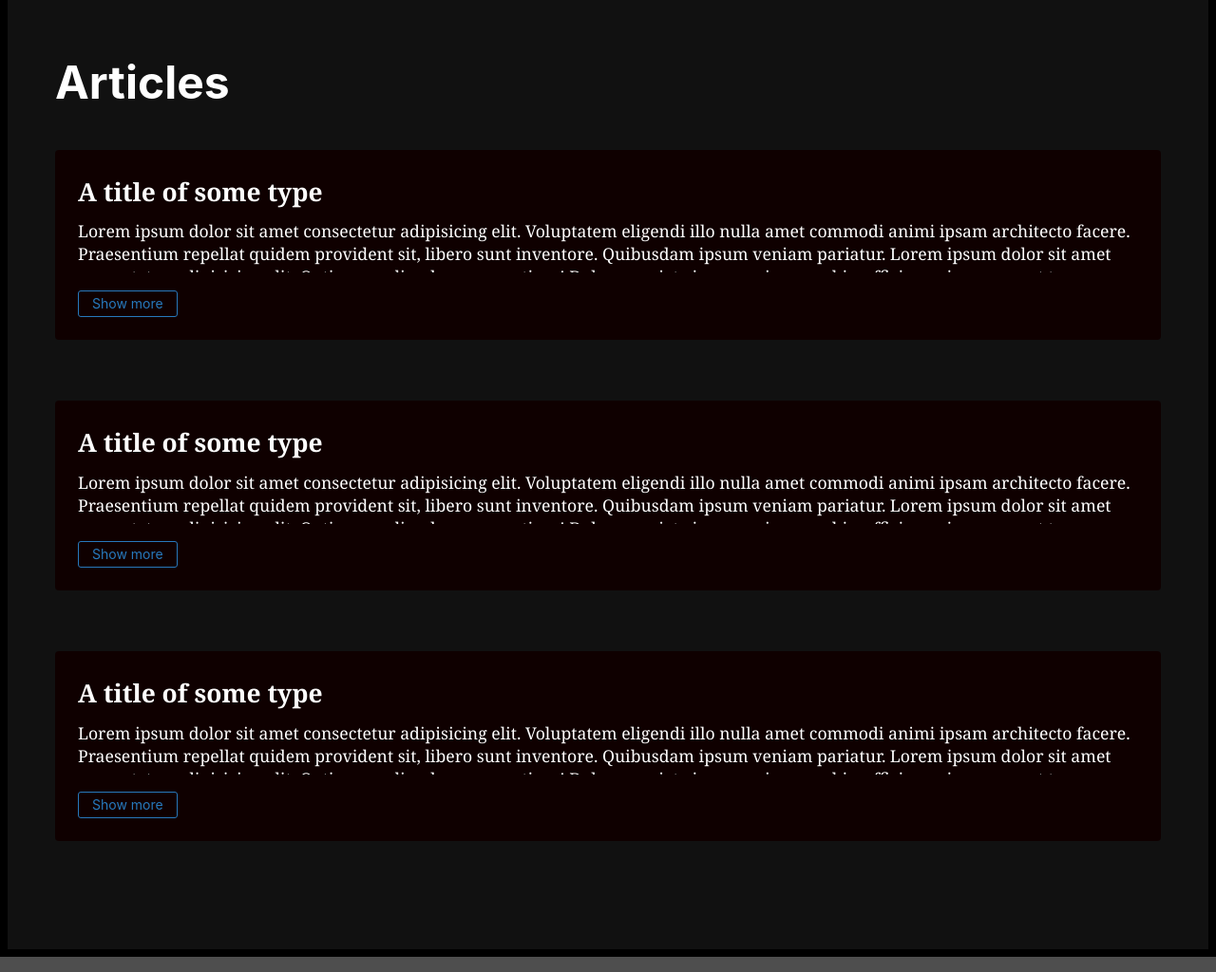
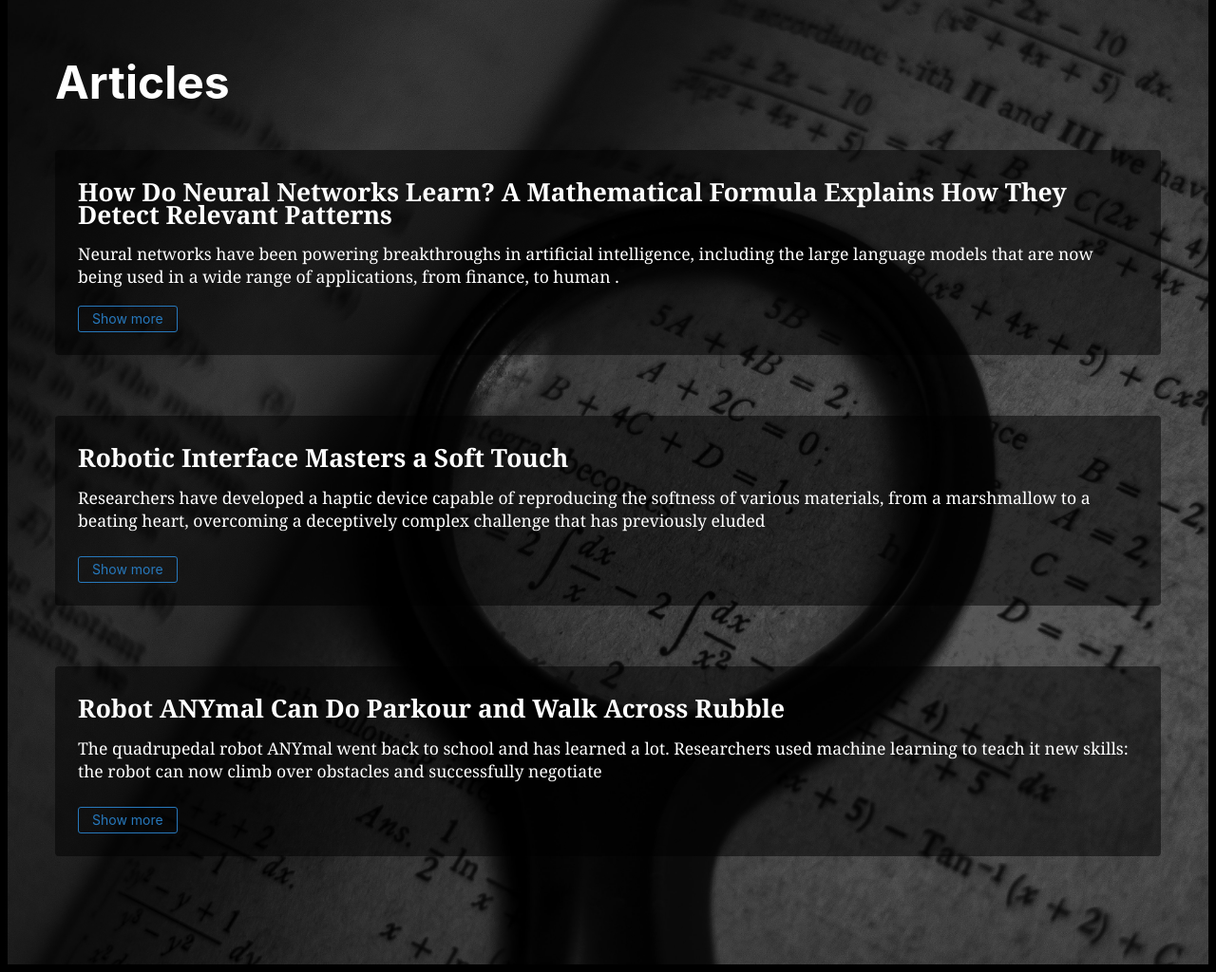
Before and after one commit to Anshuman265/DjangoWebsite, a Django app: page /releases in a window 1280 px wide. Shown: the part 909-1933 px from the top of the page at 95% size. Run offline with Django 5.2, Linux system fonts and the light colour scheme.

Commit message:
Code templated

```diff
--- a/home/static/css/home.css
+++ b/home/static/css/home.css
@@ -78,7 +78,7 @@ nav {
     position: fixed;
     left: 0;
     right: 0;
-    width: 38rem;
+    width: 50rem;
     margin: 0 auto;
     top: 7rem;
     background-color: rgba(255,255,255,.05);
--- /dev/null
+++ b/home/templates/home/base.html
@@ -0,0 +1,15 @@
+{% load static %}
+<!DOCTYPE html>
+<html>
+    <head>
+        <meta charset="utf-8">
+        <meta http-equiv="X-UA-Compatible" content="IE=edge">
+        <meta name="viewport" content="width=device-width, initial-scale=1.0">
+        <title>CeleritasAI</title>
+    </head>
+    <body>
+        {% include 'home/components/nav.html' %}
+        {% block content %} {% endblock %}
+        {% block custom_js %}{% endblock %}
+    </body>
+</html>
--- /dev/null
+++ b/home/templates/home/components/nav.html
@@ -0,0 +1,21 @@
+{%load static%}
+<link rel="stylesheet" href="{% static 'css/home.css' %}">
+<script src="{% static 'script/home.js' %}"></script>
+<!-- Bootstrap CSS -->
+<header id="myHeader" class="">
+    <img id="logo" src="{% static 'images/celeritas_black-removebg-preview.png' %}">
+  <path fill="#fff" fill-rule="evenodd" d="M502.8 0h211.8l-23 39.7-138.5 240L483 401H342.7L413 279.6 251.4 0h140.3L483 158.1 538.6 62 502.8 0Zm-201 279.6L140.1 0H0l231.7 401 70-121.4Z"/>
+</svg>
+    <nav>
+        <a href="{% url 'home:homepage' %}">Home</a>
+        <a href="#knowledge">Services</a>
+        <a href="#space">About Us</a>
+        <a href="{% url 'home:chatbot' %}">Our Products</a>
+        <a href="{% url 'home:release' %}">Press Releases</a>
+        <a href="#contactUs">Contact Us</a>
+        <button id="openmenu">
+            <span></span>
+            <span></span>
+        </button>
+    </nav>
+</header>
--- /dev/null
+++ b/home/templates/home/pages/pressRelease.html
@@ -0,0 +1,106 @@
+{%extends 'home/base.html'%}{% load static %}{%block content%}
+  <style>
+    .container {
+  max-width: 80rem;
+  margin: 2rem auto;
+
+  .block {
+    padding: 1.5rem;
+    border-radius: 4px;
+    margin-bottom: 4rem;
+    box-shadow: 0 1px 6px rgba(#613b1f, 0.2);
+    background: rgb(0, 0, 0, 0.5);
+  }
+
+  .content {
+    font-family: "Lucida Bright", Georgia, serif;
+    font-size: 1.1rem;
+    line-height: 1.5rem;
+    margin-bottom: 1rem;
+
+    h2 {
+      margin: 0.5rem 0;
+    }
+  }
+
+  a {
+    appearance: none;
+    color: #2779bd;
+    display: inline-flex;
+    align-items: center;
+    height: 26px;
+    text-decoration: none;
+    line-height: 26px;
+    padding: 0 14px;
+    font-size: 14px;
+    border-radius: 3px;
+    border: 1px solid #2779bd;
+
+    &:hover {
+      background: rgba(#2779bd, 0.1);
+    }
+  }
+}
+
+  .excerpt-hidden {
+    height: 3.5rem;
+    overflow: hidden;
+    position: relative;
+
+    &:after {
+      content: "";
+      position: absolute;
+      bottom: 0;
+      left: 0;
+      width: 100%;
+      height: 64px;
+    }
+  }
+
+  .excerpt-visible {
+    height: auto;
+    overflow: auto;
+  }
+</style>
+    <div id="page">
+        <section id="vision" style="background-image:url(https://assets.codepen.io/214624/vision.jpg);background-size: cover;background-repeat: no-repeat;">
+            <h1>Recent Articles Published in the AI space</h1>
+        </section>
+        <section style="background-image:url('home/static/images/knowledge.jpg');background-size: cover;background-repeat: no-repeat;">
+            <div style="z-index: 9999;" id="articles">
+                <h1 >Articles</h1>
+                <div class="container">
+                  <div class="block">
+                    <div class="content">
+                      <h2>How Do Neural Networks Learn? A Mathematical Formula Explains How They Detect Relevant Patterns</h2>
+                      <p>
+                        Neural networks have been powering breakthroughs in artificial intelligence, including the large language models that are now being used in a wide range of applications, from finance, to human .
+                      </p>
+                    </div>
+                    <a role="button" href="https://www.sciencedaily.com/releases/2024/03/240311205201.htm" class="js-show-more">Show more</a>
+                  </div>
+
+                   <div class="block">
+                    <div class="content">
+                      <h2>Robotic Interface Masters a Soft Touch</h2>
+                      <p class="js-excerpt excerpt-hidden">
+                        Researchers have developed a haptic device capable of reproducing the softness of various materials, from a marshmallow to a beating heart, overcoming a deceptively complex challenge that has previously eluded
+                      </p>
+                    </div>
+                      <a role="button" href="https://www.sciencedaily.com/releases/2024/03/240311173019.htm" class="js-show-more">Show more</a>
+                  </div>
+
+                   <div class="block">
+                    <div class="content">
+                      <h2>Robot ANYmal Can Do Parkour and Walk Across Rubble</h2>
+                      <p class="js-excerpt excerpt-hidden">
+                        The quadrupedal robot ANYmal went back to school and has learned a lot. Researchers used machine learning to teach it new skills: the robot can now climb over obstacles and successfully negotiate
+                      </p>
+                    </div>
+                    <a role="button" href="https://www.sciencedaily.com/releases/2024/03/240313185058.htm" class="js-show-more">Show more</a>
+                  </div>
+                </div>
+            </div>
+        </section>
+    </div>
+{% endblock %}
--- a/home/templates/home/pressRelease.html
+++ /dev/null
@@ -1,133 +0,0 @@
-{% load static %}
-<!DOCTYPE html>
-<html lang="en">
-<head>
-    <meta charset="UTF-8">
-    <meta name="viewport" content="width=device-width, initial-scale=1.0">
-    <title>CeleritasAI</title>
-	<link rel="stylesheet" href="{% static 'css/home.css' %}">
-	<script src="{% static 'script/home.js' %}"></script>
-  <style>
-    .container {
-  max-width: 80rem;
-  margin: 2rem auto;
-
-  .block {
-    padding: 1.5rem;
-    border-radius: 4px;
-    margin-bottom: 4rem;
-    box-shadow: 0 1px 6px rgba(#613b1f, 0.2);
-    background: rgb(15, 0, 0);
-  }
-
-  .content {
-    font-family: "Lucida Bright", Georgia, serif;
-    font-size: 1.1rem;
-    line-height: 1.5rem;
-    margin-bottom: 1rem;
-
-    h2 {
-      margin: 0.5rem 0;
-    }
-  }
-
-  a {
-    appearance: none;
-    color: #2779bd;
-    display: inline-flex;
-    align-items: center;
-    height: 26px;
-    text-decoration: none;
-    line-height: 26px;
-    padding: 0 14px;
-    font-size: 14px;
-    border-radius: 3px;
-    border: 1px solid #2779bd;
-
-    &:hover {
-      background: rgba(#2779bd, 0.1);
-    }
-  }
-}
-
-.excerpt-hidden {
-  height: 3.5rem;
-  overflow: hidden;
-  position: relative;
-
-  &:after {
-    content: "";
-    position: absolute;
-    bottom: 0;
-    left: 0;
-    width: 100%;
-    height: 64px;
-  }
-}
-
-.excerpt-visible {
-  height: auto;
-  overflow: auto;
-}
-  </style>
-</head>
-<body>
-    <header id="myHeader" class="">
-        <!--svg id="logo" xmlns="http://www.w3.org/2000/svg" viewBox="0 0 714.6 401.1"-->
-		<img id="logo" src="{% static 'images/celeritas_black-removebg-preview.png' %}">
-      <path fill="#fff" fill-rule="evenodd" d="M502.8 0h211.8l-23 39.7-138.5 240L483 401H342.7L413 279.6 251.4 0h140.3L483 158.1 538.6 62 502.8 0Zm-201 279.6L140.1 0H0l231.7 401 70-121.4Z"/>
-        <nav>
-            <a href="{% url 'home:homepage' %}">Home</a>
-            <a href="#knowledge">Services</a>
-            <a href="#space">About Us</a>
-            <a href="{% url 'home:chatbot' %}">Our Products</a>
-            <a href="{% url 'home:release' %}">Press Releases</a>
-            <a href="#contactUs">Contact Us</a>
-            <button id="openmenu">
-                <span></span>
-                <span></span>
-            </button>
-        </nav>
-    </header>
-    <div id="page">
-        <section id="vision" style="background-image:url(https://assets.codepen.io/214624/vision.jpg);background-size: cover;background-repeat: no-repeat;">
-            <h1>Recent Articles Published in the AI space</h1>
-        </section>
-        <section>
-            <div style="z-index: 9999;" id="articles">
-                <h1 >Articles</h1>
-                <div class="container">
-                  <div class="block">
-                    <div class="content">
-                      <h2>A title of some type</h2>
-                      <p class="js-excerpt excerpt-hidden">
-                        Lorem ipsum dolor sit amet consectetur adipisicing elit. Voluptatem eligendi illo nulla amet commodi animi ipsam architecto facere. Praesentium repellat quidem provident sit, libero sunt inventore. Quibusdam ipsum veniam pariatur. Lorem ipsum dolor sit amet consectetur adipisicing elit. Optio, repudiandae praesentium! Dolor, eveniet eius magni rem nobis, officia veniam quaerat tempora voluptatum dolore dolorum vel minima quod. In, delectus corporis. Lorem, ipsum dolor sit amet consectetur adipisicing elit. Culpa itaque ducimus ea, qui animi doloribus fugit repellendus deserunt distinctio? Assumenda consequuntur nesciunt dicta ipsam odio? Accusantium eaque dolor fuga aut?</p>
-                    </div>
-                    <a role="button" href="#" class="js-show-more">Show more</a>
-                  </div>
-
-                   <div class="block">
-                    <div class="content">
-                      <h2>A title of some type</h2>
-                      <p class="js-excerpt excerpt-hidden">
-                        Lorem ipsum dolor sit amet consectetur adipisicing elit. Voluptatem eligendi illo nulla amet commodi animi ipsam architecto facere. Praesentium repellat quidem provident sit, libero sunt inventore. Quibusdam ipsum veniam pariatur. Lorem ipsum dolor sit amet consectetur adipisicing elit. Optio, repudiandae praesentium! Dolor, eveniet eius magni rem nobis, officia veniam quaerat tempora voluptatum dolore dolorum vel minima quod. In, delectus corporis. Lorem ipsum dolor sit, amet consectetur adipisicing elit. Excepturi sapiente adipisci vero pariatur culpa tempora iure voluptatem placeat praesentium at, sunt consequatur beatae fugiat doloremque. Officiis numquam magni voluptatum libero!</p>
-
-                    </div>
-                      <a role="button" href="#" class="js-show-more">Show more</a>
-                  </div>
-
-                   <div class="block">
-                    <div class="content">
-                      <h2>A title of some type</h2>
-                      <p class="js-excerpt excerpt-hidden">
-                        Lorem ipsum dolor sit amet consectetur adipisicing elit. Voluptatem eligendi illo nulla amet commodi animi ipsam architecto facere. Praesentium repellat quidem provident sit, libero sunt inventore. Quibusdam ipsum veniam pariatur. Lorem ipsum dolor sit amet consectetur adipisicing elit. Optio, repudiandae praesentium! Dolor, eveniet eius magni rem nobis, officia veniam quaerat tempora voluptatum dolore dolorum vel minima quod. In, delectus corporis. Lorem ipsum dolor sit amet consectetur adipisicing elit. Vitae temporibus, libero quo rem voluptates animi atque ea ex minima assumenda cum eligendi consequuntur laudantium, neque odio autem fuga ad non.
-                      </p>
-                    </div>
-                    <a role="button" href="#" class="js-show-more">Show more</a>
-                  </div>
-                </div>
-            </div>
-        </section>
-    </div>
-</body>
-</html>
--- a/home/views.py
+++ b/home/views.py
@@ -2,16 +2,10 @@ from django.shortcuts import render
 
 # Create your views here.
 def home(request):
-    # render function takes argument  - request
-    # and return HTML as response
-    return render(request, "home/home.html")
+    return render(request, "home/pages/home.html")
 
 def chatBot(request):
-    # render function takes argument  - request
-    # and return HTML as response
-    return render(request, "home/chat.html")
+    return render(request, "home/pages/chat.html")
 
 def pressReleases(request):
-    # render function takes argument  - request
-    # and return HTML as response
-    return render(request, "home/pressRelease.html")
+    return render(request, "home/pages/pressRelease.html")
```
Also changed, not shown: home/templates/home/chat.html (deleted, +0 -41 lines), home/templates/home/home.html (deleted, +0 -61 lines), home/templates/home/pages/chat.html (added, +13 -0 lines), home/templates/home/pages/home.html (added, +34 -0 lines), home/templates/home/home.css (deleted).
